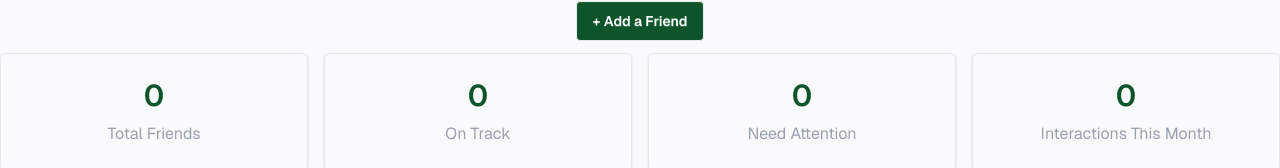
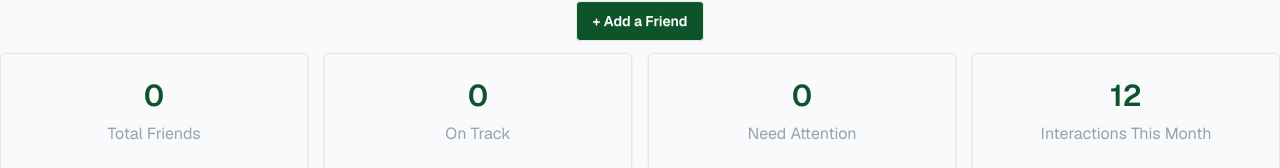
Before and after one commit to Mst-Jui/keen-keeper, a Next.js app: page / in a window 1280 px wide. Shown: the part 272-440 px from the top of the page. Built offline with nearby package versions, Linux system fonts and the light colour scheme; no server answers.

Commit message:
count update

```diff
--- a/src/app/(public)/stats/page.jsx
+++ b/src/app/(public)/stats/page.jsx
@@ -40,7 +40,7 @@ const StatsPage = () => {
           totalValue === 0 ?
             (
               <div className="flex flex-col items-center justify-center py-20 text-gray-400">
-                {/* এখানে আপনি চাইলে একটি আইকনও যোগ করতে পারেন */}
+
                 <p className="text-lg font-medium italic">No interactions logged yet.</p>
               </div>
             )
--- a/src/components/homepage/banner/Banner.jsx
+++ b/src/components/homepage/banner/Banner.jsx
@@ -11,7 +11,7 @@ const Banner = () => {
   const needAttention = friends.filter(f => f.status === "overdue").length;
 
   // example: interactions
-  const interactions = friends.reduce((acc, f) => acc + (f.interactions || 0), 0);
+  // const interactions = friends.reduce((acc, f) => acc + (f.interactions || 0), 0);
   return (
     <div className='text-center container mx-auto max-w-7xl space-y-3 mt-20 mb-10'>
       <h2 className='font-bold text-5xl text-gray-700'>Friends to keep close in your life</h2>
@@ -44,7 +44,7 @@ const Banner = () => {
         {/* card-4  */}
         <div className='text-center space-y-2 border border-gray-200 shadow py-6 px-5 rounded-md'>
           <h2 className='font-semibold text-3xl text-green-900'>
-            {interactions}
+            12
           </h2>
           <p className='text-gray-400'>Interactions This Month</p>
         </div>
```
